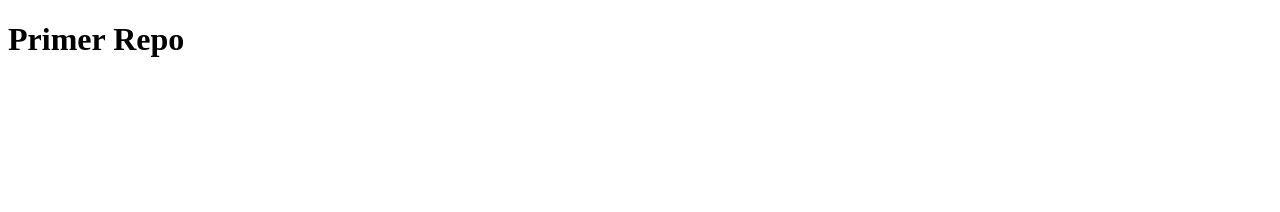
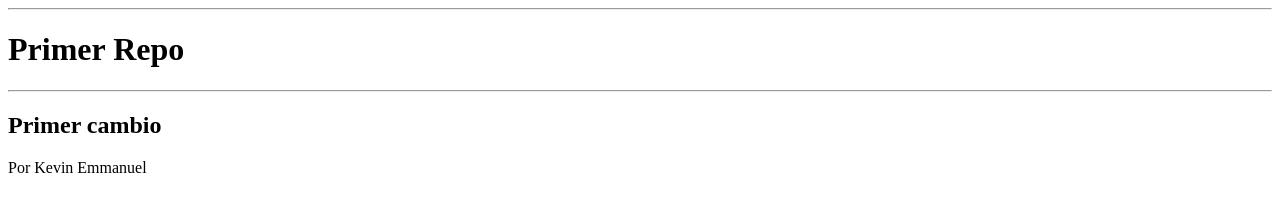
Before and after one commit to kevindev2310/primerRepo1, a plain HTML site: page index.html in a window 1280 px wide. Drawn offline with Linux system fonts and the light colour scheme.

Commit message:
Encabezado y autor

```diff
--- a/index.html
+++ b/index.html
@@ -6,6 +6,10 @@
     <title>Document</title>
 </head>
 <body>
+    <hr>
     <h1>Primer Repo</h1>
+    <hr>
+    <h2>Primer cambio</h2>
+    <p>Por Kevin Emmanuel</p>
 </body>
 </html>
```
